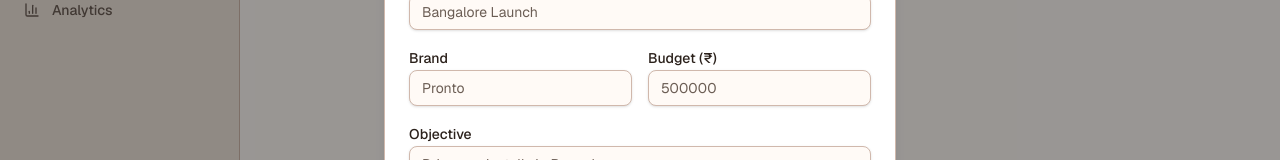
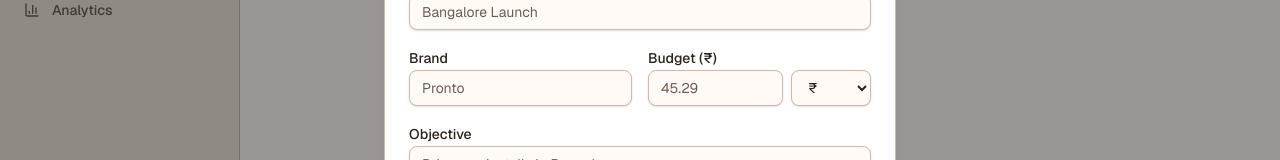
Before and after one commit to daryl-micah/ccos, a Next.js app in the folder apps/web/: page /campaigns in a window 1280 px wide. Both pictures are taken after a click on the button "New campaign". Shown: the part 204-364 px from the top of the page. Built offline with nearby package versions, Linux system fonts and the light colour scheme; no server answers.

Commit message:
feat(web): K/L/Cr unit dropdown for campaign budget
Budget is now an amount + unit (₹/K/L/Cr) so users can enter e.g. 45.29 Cr
without counting zeros; the form multiplies to the actual value on submit.

Co-Authored-By: Claude Opus 4.8 (1M context) <noreply@anthropic.com>

```diff
--- a/apps/web/src/components/campaigns/campaign-form.tsx
+++ b/apps/web/src/components/campaigns/campaign-form.tsx
@@ -30,7 +30,7 @@ export function CampaignForm({
       name: String(form.get("name")).trim(),
       brand: emptyToNull(form.get("brand")),
       objective: emptyToNull(form.get("objective")),
-      budget: emptyToNull(form.get("budget")),
+      budget: computeBudget(form.get("budget_amount"), form.get("budget_unit")),
       status: form.get("status") as CampaignStatus,
       start_date: emptyToNull(form.get("start_date")),
       end_date: emptyToNull(form.get("end_date")),
@@ -56,7 +56,27 @@ export function CampaignForm({
           <Input name="brand" placeholder="Pronto" />
         </Field>
         <Field label="Budget (₹)">
-          <Input name="budget" type="number" min="0" step="1" placeholder="500000" />
+          <div className="flex gap-2">
+            <Input
+              name="budget_amount"
+              type="number"
+              min="0"
+              step="any"
+              placeholder="45.29"
+              className="flex-1"
+            />
+            <Select
+              name="budget_unit"
+              defaultValue="1"
+              aria-label="Budget unit"
+              className="w-20"
+            >
+              <option value="1">₹</option>
+              <option value="1000">K</option>
+              <option value="100000">L</option>
+              <option value="10000000">Cr</option>
+            </Select>
+          </div>
         </Field>
       </div>
       <Field label="Objective">
@@ -121,3 +141,16 @@ function emptyToNull(v: FormDataEntryValue | null): string | null {
   const s = v ? String(v).trim() : "";
   return s === "" ? null : s;
 }
+
+// Multiply the entered amount by the selected unit (₹ / K / L / Cr).
+function computeBudget(
+  amount: FormDataEntryValue | null,
+  unit: FormDataEntryValue | null,
+): string | null {
+  const a = amount ? String(amount).trim() : "";
+  if (a === "") return null;
+  const n = Number(a);
+  if (Number.isNaN(n)) return null;
+  const mult = Number(unit) || 1;
+  return String(Math.round(n * mult * 100) / 100);
+}
```
